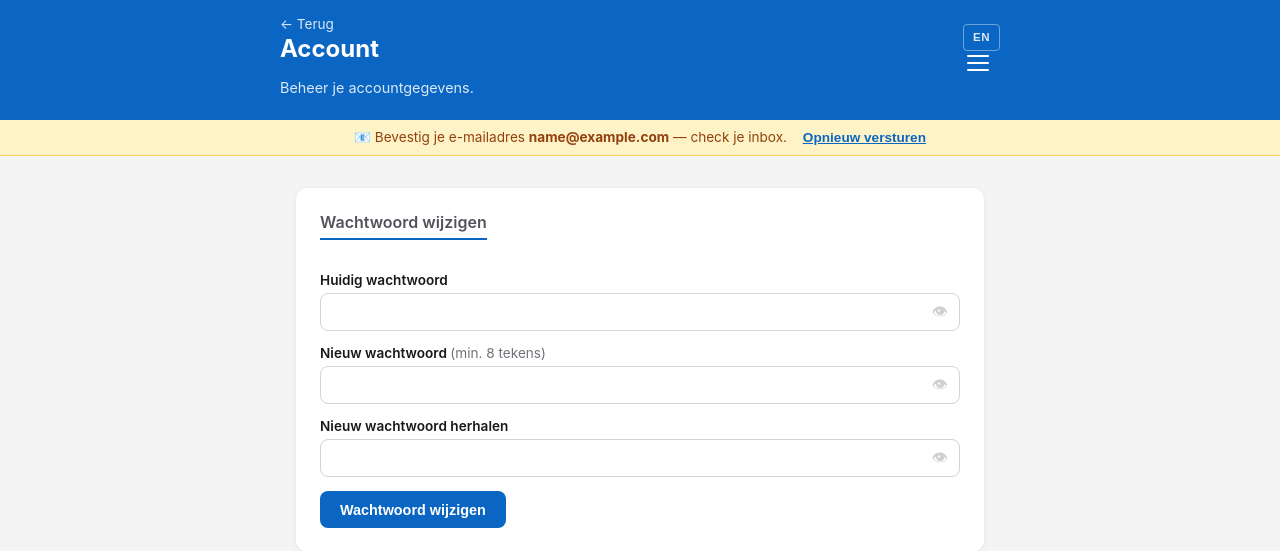
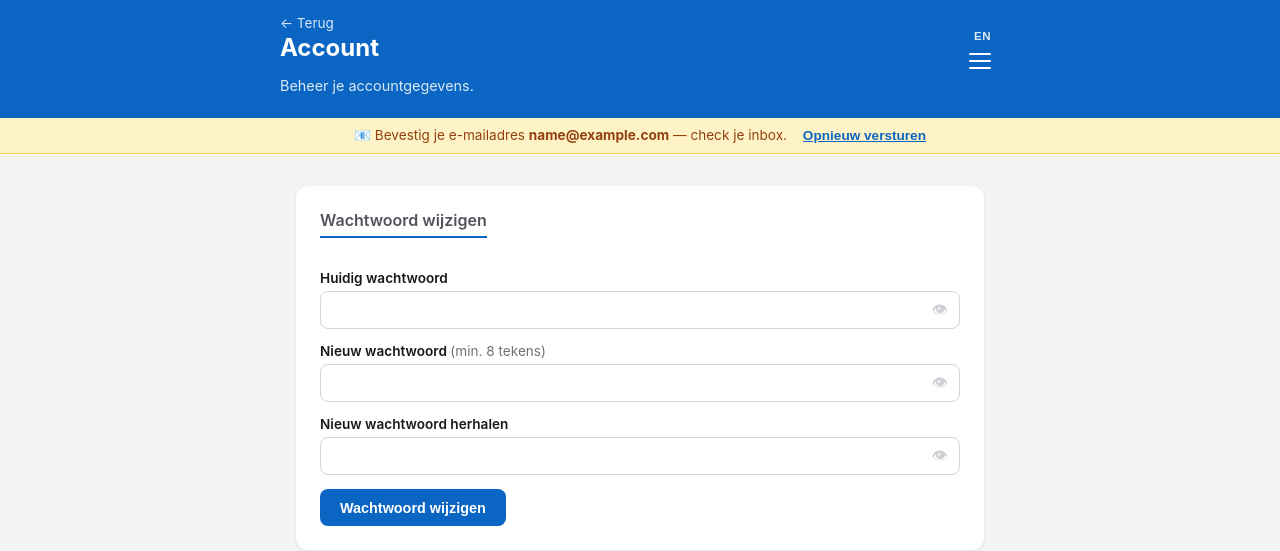
Before and after one commit to johantre/eventsnap, a FastAPI app: page /account in a window 1280 px wide. Shown: the top 551 px of the page. Run offline with FastAPI, Linux system fonts and the light colour scheme; the visitor is signed in with stand-in values (Sample User, id 1); data comes from the database, SQL or seed files in the repository; data that the repository does not hold is empty.

Commit message:
border be gone!

```diff
--- a/app/static/style.css
+++ b/app/static/style.css
@@ -59,8 +59,8 @@ header p  { margin-top: 0.25rem; opacity: 0.85; font-size: 0.9rem; }
 
 .back { color: white; text-decoration: none; opacity: 0.85; font-size: 0.85rem; position: absolute; bottom: 100%; margin-bottom: 0.2rem; }
 .back:hover { opacity: 1; }
-.lang-toggle { background: none; border: 1px solid rgba(255,255,255,0.4); color: rgba(255,255,255,0.85); border-radius: 4px; padding: 0.2rem 0.55rem; font-size: 0.72rem; font-weight: 700; cursor: pointer; letter-spacing: 0.05em; line-height: 1.6; }
-.lang-toggle:hover { background: rgba(255,255,255,0.15); color: white; border-color: rgba(255,255,255,0.7); }
+.lang-toggle { background: none; border: none; color: rgba(255,255,255,0.85); padding: 0.2rem 0.55rem; font-size: 0.72rem; font-weight: 700; cursor: pointer; letter-spacing: 0.05em; line-height: 1.6; }
+.lang-toggle:hover { color: white; }
 .event-date { margin-top: 0.25rem; opacity: 0.8; font-size: 0.85rem; }
 
 main { max-width: 720px; margin: 2rem auto; padding: 0 1rem; display: flex; flex-direction: column; gap: 1.5rem; }
```
